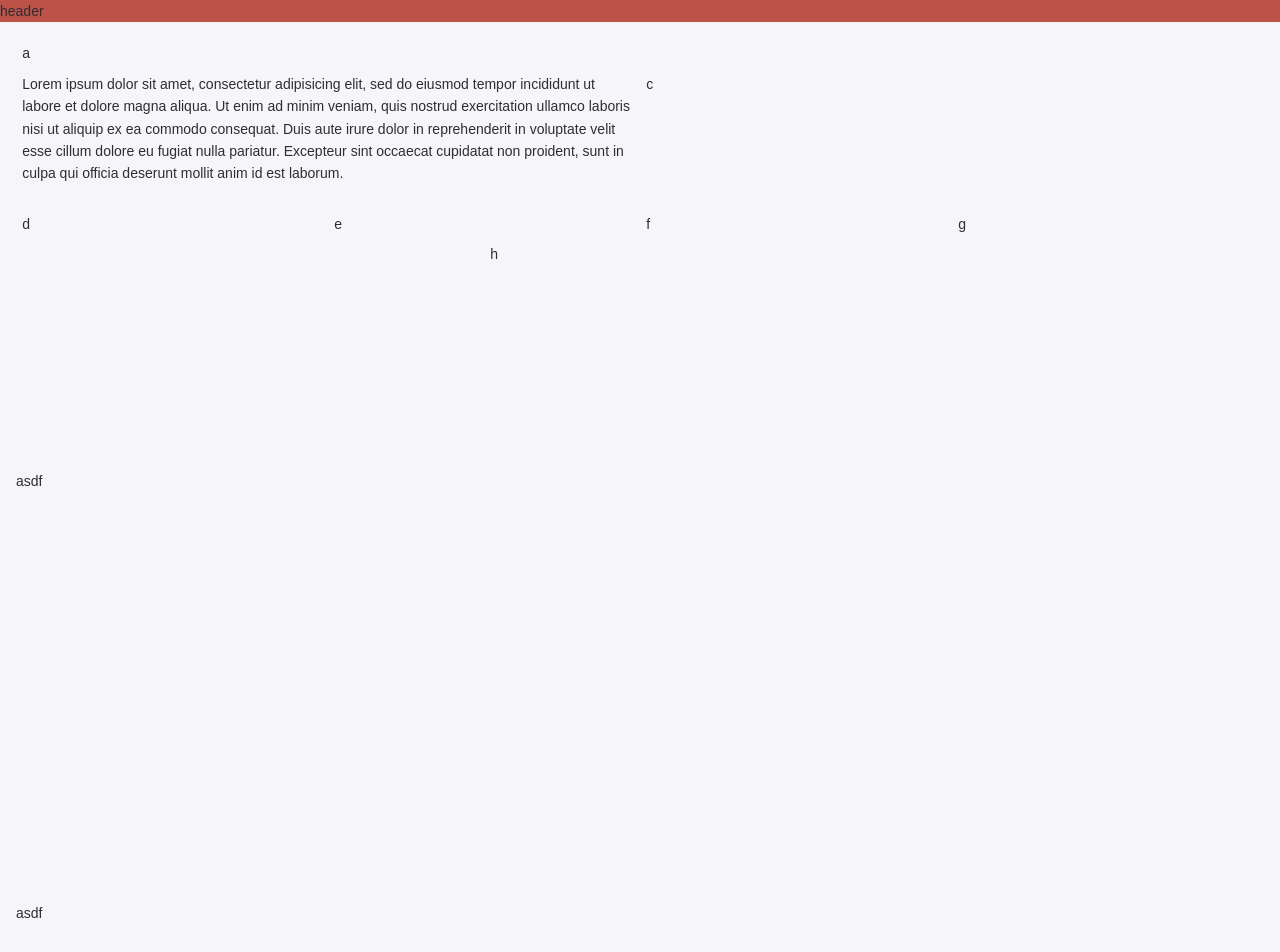
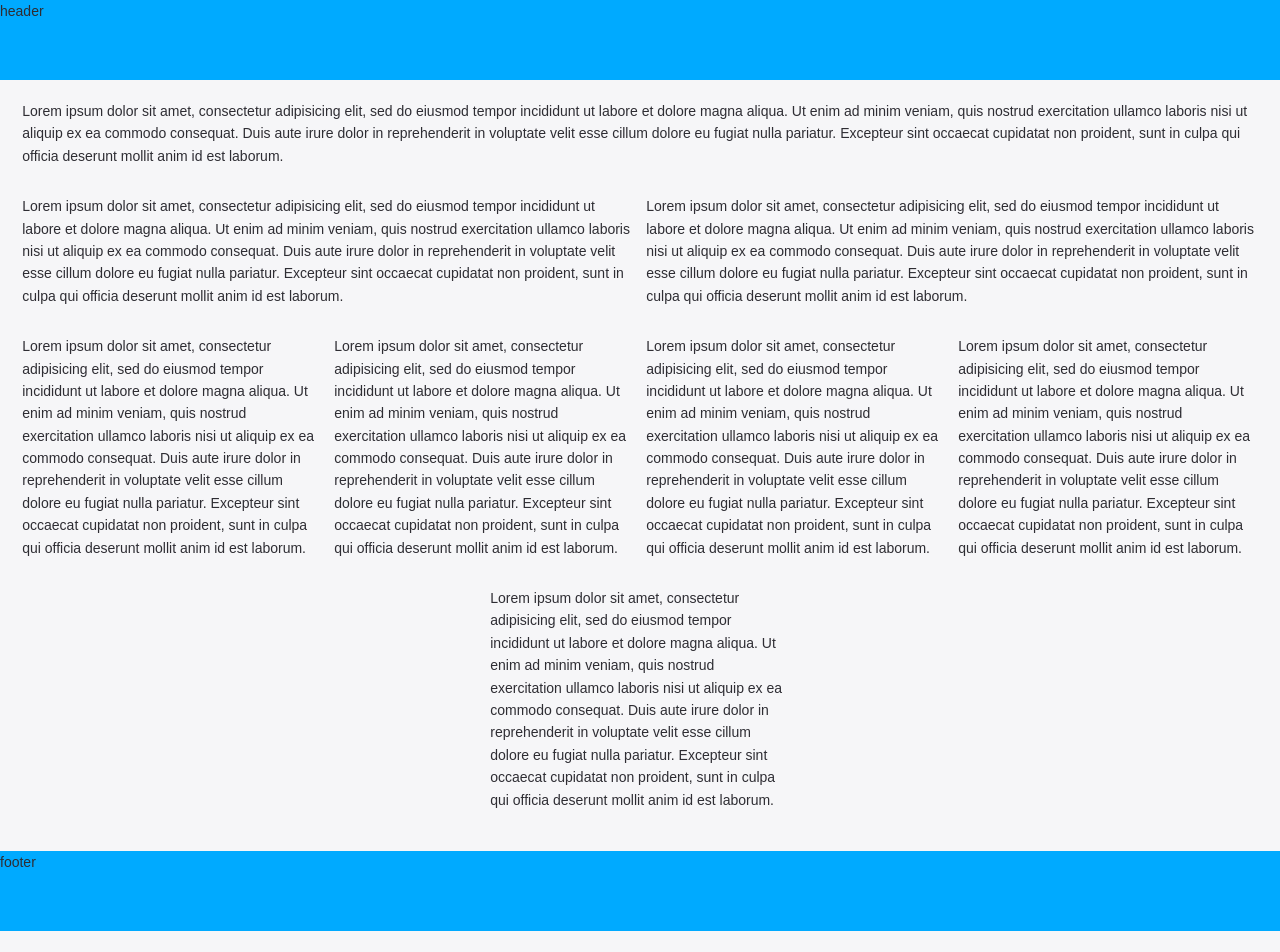
Before and after one commit to johnatanmarinho/design-pack, a website: page public/index.html in a window 1280 px wide. Shown: the top 952 px of the page. After the commit the page ends 931 px from the top, so only its background shows below. Drawn offline with Linux system fonts and the light colour scheme.

Commit message:
change colors and fixing the grid

```diff
--- a/public/index.html
+++ b/public/index.html
@@ -2,7 +2,9 @@
 <html>
   <head>
     <meta charset="utf-8">
+    <meta name="viewport" content="width=device-width, initial-scale=1.0">
     <title>johnatan</title>
+
     <link rel="stylesheet" href="assets/css/main.css">
   </head>
   <body>
@@ -15,7 +17,7 @@
         <section>
           <div class="row">
             <div class=" col-full">
-              a
+              <p>Lorem ipsum dolor sit amet, consectetur adipisicing elit, sed do eiusmod tempor incididunt ut labore et dolore magna aliqua. Ut enim ad minim veniam, quis nostrud exercitation ullamco laboris nisi ut aliquip ex ea commodo consequat. Duis aute irure dolor in reprehenderit in voluptate velit esse cillum dolore eu fugiat nulla pariatur. Excepteur sint occaecat cupidatat non proident, sunt in culpa qui officia deserunt mollit anim id est laborum.</p>
             </div>
             <div class="cardbox col-big">
               <div class="cardbox-content">
@@ -23,30 +25,24 @@
               </div>
             </div>
             <div class="cardbox col-big">
-              c
+              <p>Lorem ipsum dolor sit amet, consectetur adipisicing elit, sed do eiusmod tempor incididunt ut labore et dolore magna aliqua. Ut enim ad minim veniam, quis nostrud exercitation ullamco laboris nisi ut aliquip ex ea commodo consequat. Duis aute irure dolor in reprehenderit in voluptate velit esse cillum dolore eu fugiat nulla pariatur. Excepteur sint occaecat cupidatat non proident, sunt in culpa qui officia deserunt mollit anim id est laborum.</p>
             </div>
             <div class="col-small">
-              d
+              <p>Lorem ipsum dolor sit amet, consectetur adipisicing elit, sed do eiusmod tempor incididunt ut labore et dolore magna aliqua. Ut enim ad minim veniam, quis nostrud exercitation ullamco laboris nisi ut aliquip ex ea commodo consequat. Duis aute irure dolor in reprehenderit in voluptate velit esse cillum dolore eu fugiat nulla pariatur. Excepteur sint occaecat cupidatat non proident, sunt in culpa qui officia deserunt mollit anim id est laborum.</p>
             </div>
             <div class="col-small">
-              e
+              <p>Lorem ipsum dolor sit amet, consectetur adipisicing elit, sed do eiusmod tempor incididunt ut labore et dolore magna aliqua. Ut enim ad minim veniam, quis nostrud exercitation ullamco laboris nisi ut aliquip ex ea commodo consequat. Duis aute irure dolor in reprehenderit in voluptate velit esse cillum dolore eu fugiat nulla pariatur. Excepteur sint occaecat cupidatat non proident, sunt in culpa qui officia deserunt mollit anim id est laborum.</p>
             </div>
             <div class="col-small">
-              f
+              <p>Lorem ipsum dolor sit amet, consectetur adipisicing elit, sed do eiusmod tempor incididunt ut labore et dolore magna aliqua. Ut enim ad minim veniam, quis nostrud exercitation ullamco laboris nisi ut aliquip ex ea commodo consequat. Duis aute irure dolor in reprehenderit in voluptate velit esse cillum dolore eu fugiat nulla pariatur. Excepteur sint occaecat cupidatat non proident, sunt in culpa qui officia deserunt mollit anim id est laborum.</p>
             </div>
             <div class="col-small">
-              g
+              <p>Lorem ipsum dolor sit amet, consectetur adipisicing elit, sed do eiusmod tempor incididunt ut labore et dolore magna aliqua. Ut enim ad minim veniam, quis nostrud exercitation ullamco laboris nisi ut aliquip ex ea commodo consequat. Duis aute irure dolor in reprehenderit in voluptate velit esse cillum dolore eu fugiat nulla pariatur. Excepteur sint occaecat cupidatat non proident, sunt in culpa qui officia deserunt mollit anim id est laborum.</p>
             </div>
             <div class="col-small">
-              h
+              <p>Lorem ipsum dolor sit amet, consectetur adipisicing elit, sed do eiusmod tempor incididunt ut labore et dolore magna aliqua. Ut enim ad minim veniam, quis nostrud exercitation ullamco laboris nisi ut aliquip ex ea commodo consequat. Duis aute irure dolor in reprehenderit in voluptate velit esse cillum dolore eu fugiat nulla pariatur. Excepteur sint occaecat cupidatat non proident, sunt in culpa qui officia deserunt mollit anim id est laborum.</p>
             </div>
           </div>
-        </section>
-        <section>
-          asdf
-        </section>
-        <section>
-          asdf
         </section>
       </div>
 
--- a/src/sass/base/_vars.sass
+++ b/src/sass/base/_vars.sass
@@ -1,5 +1,5 @@
-$primary-color: #F6C
-$secundary-colo: #0AF
+$primary-color: #0AF
+$secundary-color: #FA0
 $text-color: #2E2D33
 $accent-color: #BD5248
 $bg-color: #F6F6F8
--- a/src/sass/layout/_grid.sass
+++ b/src/sass/layout/_grid.sass
@@ -17,7 +17,7 @@
   .col-full
     width: 99%
 
-  @media screen and (max-width: 760px)
+  @media screen and (max-width: 840px)
     flex-direction: column
 
     & > *
--- a/src/sass/layout/_layout.sass
+++ b/src/sass/layout/_layout.sass
@@ -6,10 +6,12 @@ main
   min-height: 100vh
 
   header
-    background: $accent-color
+    background: $primary-color
+    min-height: 80px
 
   .content
     flex: 1 100%
 
   footer
-    background: $accent-color
+    background: $primary-color
+    min-height: 80px
```
Also changed, not shown: public/assets/css/main.css.
